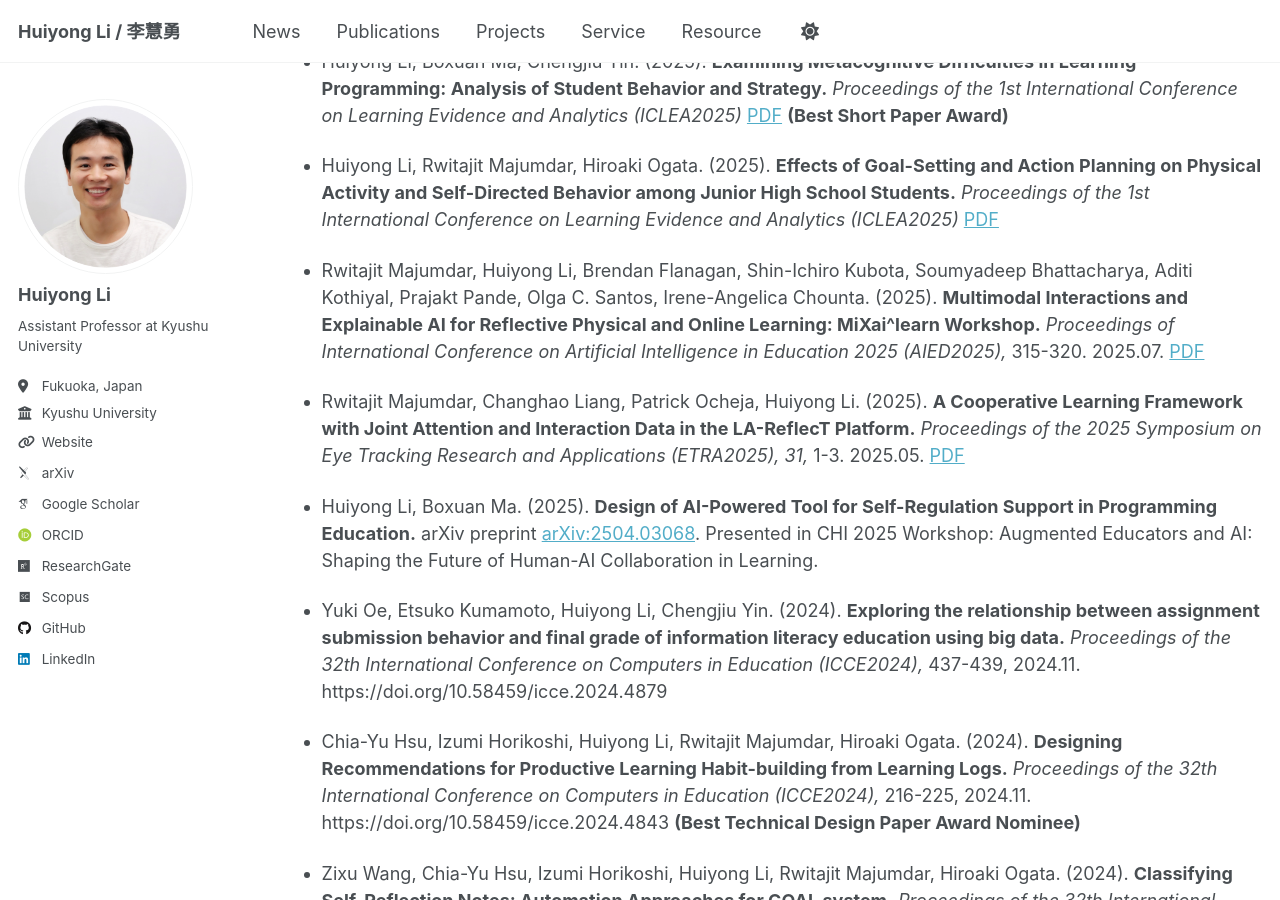
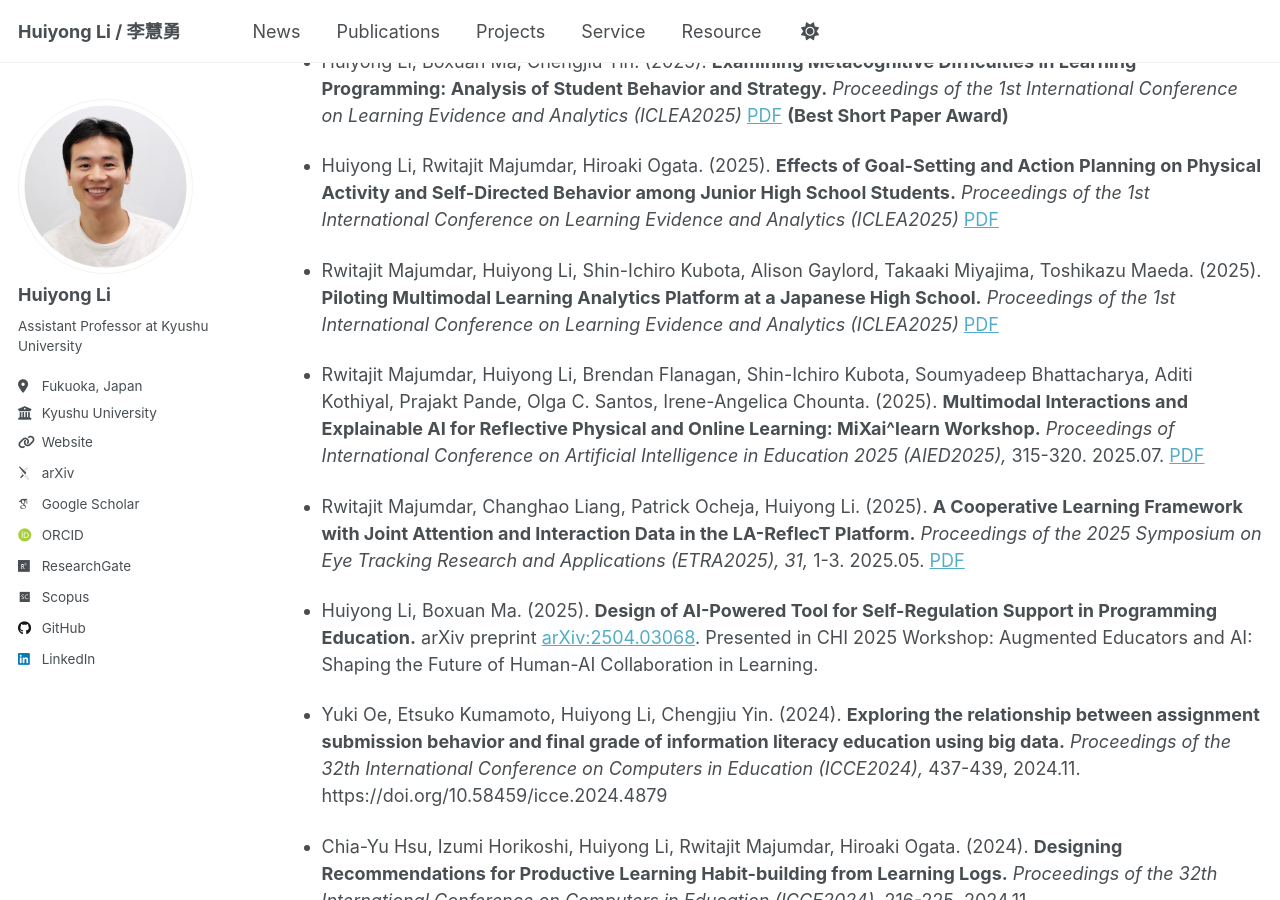
Before and after one commit to li-huiyong/li-huiyong.github.io, a Jekyll site: the page built from _pages/publications.md, in a window 1280 px wide and 900 px high, scrolled down 2212 px. Built offline with Jekyll 4.4.1, drawn with Linux system fonts in a browser that asks for light colours; some web fonts are replaced.

Commit message:
add iclea2025 la-reflect paper

```diff
--- a/_pages/publications.md
+++ b/_pages/publications.md
@@ -56,6 +56,8 @@ author_profile: true
 * Huiyong Li, Boxuan Ma, Chengjiu Yin. (2025). **Examining Metacognitive Difficulties in Learning Programming: Analysis of Student Behavior and Strategy.** _Proceedings of the 1st International Conference on Learning Evidence and Analytics (ICLEA2025)_ [PDF](https://library.apsce.net/index.php/ICLEA/article/view/5520){:target="_blank"} **(Best Short Paper Award)**
 
 * Huiyong Li, Rwitajit Majumdar, Hiroaki Ogata. (2025). **Effects of Goal-Setting and Action Planning on Physical Activity and Self-Directed Behavior among Junior High School Students.** _Proceedings of the 1st International Conference on Learning Evidence and Analytics (ICLEA2025)_ [PDF](https://library.apsce.net/index.php/ICLEA/article/view/5486){:target="_blank"}
+
+* Rwitajit Majumdar, Huiyong Li, Shin-Ichiro Kubota, Alison Gaylord, Takaaki Miyajima, Toshikazu Maeda. (2025). **Piloting Multimodal Learning Analytics Platform at a Japanese High School.** _Proceedings of the 1st International Conference on Learning Evidence and Analytics (ICLEA2025)_ [PDF](https://library.apsce.net/index.php/ICLEA/article/view/5479){:target="_blank"}
 
 * Rwitajit Majumdar, Huiyong Li, Brendan Flanagan, Shin-Ichiro Kubota, Soumyadeep Bhattacharya, Aditi Kothiyal, Prajakt Pande, Olga C. Santos, Irene-Angelica Chounta. (2025). **Multimodal Interactions and Explainable AI for Reflective Physical and Online Learning: MiXai^learn Workshop.** _Proceedings of International Conference on Artificial Intelligence in Education 2025 (AIED2025),_ 315-320. 2025.07. [PDF](https://doi.org/10.1007/978-3-031-99267-4_41){:target="_blank"}
 
```
